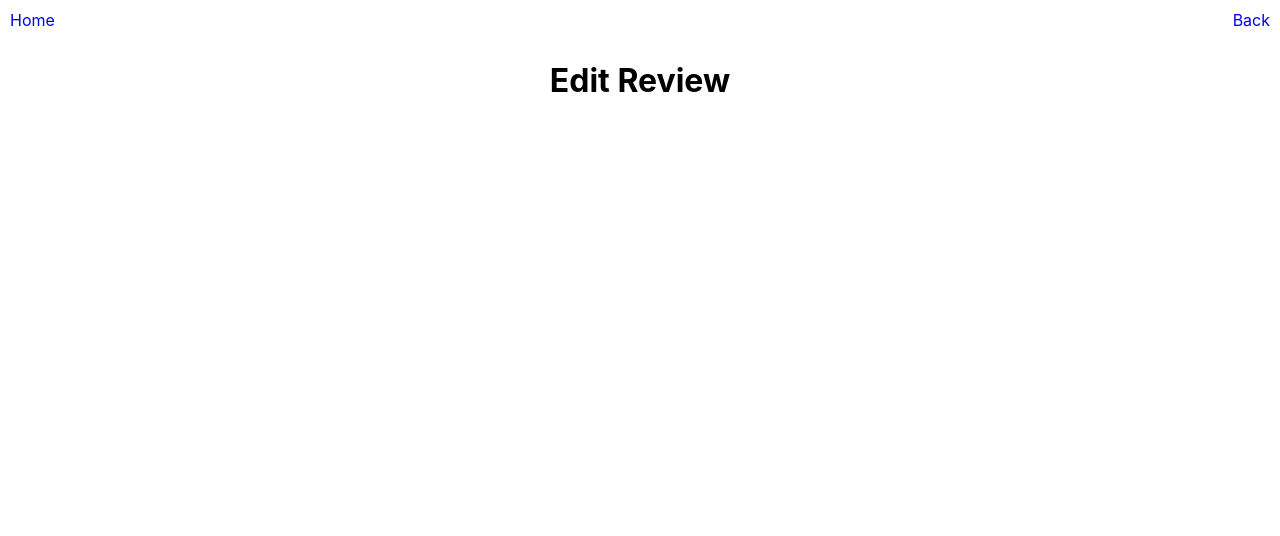
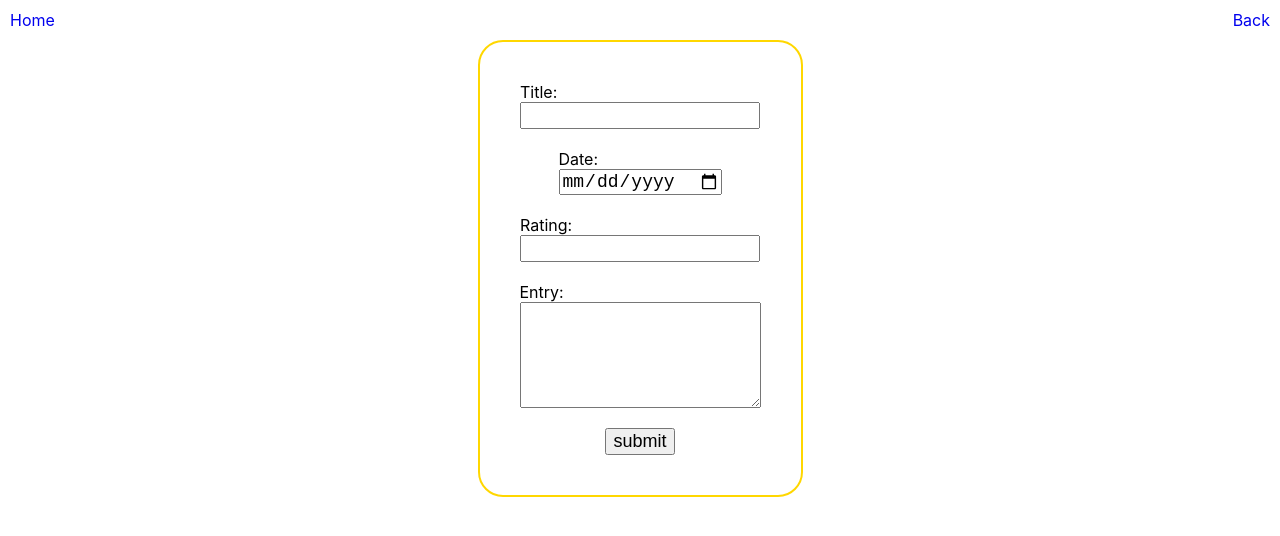
Before and after one commit to chizakura/tried-it-app, a React (Create React App) app in the folder client/: page /review/1/edit in a window 1280 px wide. Shown: the top 536 px of the page. Built offline with nearby package versions, Linux system fonts and the light colour scheme; no server answers.

Commit message:
fixed issue with date in EditReview

```diff
--- a/client/src/Components/EditReview.js
+++ b/client/src/Components/EditReview.js
@@ -1,16 +1,130 @@
 // this page shows a form to edit a review
 import React, {Component} from 'react';
-import {Link} from 'react-router-dom';
+import {Link, Redirect} from 'react-router-dom';
+import axios from 'axios';
 
 class EditReview extends Component {
+    constructor(props) {
+        super(props);
+
+        this.state = {
+            reviews: [],
+            title: "",
+            date: "",
+            rating: "",
+            entry: "",
+            redirect: false
+
+        }
+
+        this.handleSubmit = this.handleSubmit.bind(this);
+        this.changeTitle = this.changeTitle.bind(this);
+        this.changeDate = this.changeDate.bind(this);
+        this.changeRating = this.changeRating.bind(this);
+        this.changeEntry = this.changeEntry.bind(this);
+    }
+
+    async componentDidMount() {
+        const res = await axios.get(`http://localhost:4567/review/${this.props.match.params.id}`);
+        const reviews = res.data.review;
+        const entryDate = new Date(reviews.date)
+
+        this.setState({
+            reviews: reviews,
+            title: reviews.title,
+            date: entryDate.toISOString().split('T')[0],
+            rating: reviews.rating,
+            entry: reviews.entry
+        })
+    }
+
+    changeTitle(e) {
+        this.setState({
+            title: e.target.value,
+        })
+    }
+
+    changeDate(e) {
+        this.setState({
+            date: e.target.value,
+        })
+    }
+
+    changeRating(e) {
+        this.setState({
+            rating: e.target.value,
+        })
+    }
+
+    changeEntry(e) {
+        this.setState({
+            entry: e.target.value,
+        })
+    }
+
+    async handleSubmit(e) {
+        e.preventDefault();
+        await axios.put(`http://localhost:4567/review/${this.props.match.params.id}`, {
+            title: this.state.title,
+            date: this.state.date,
+            rating: this.state.rating,
+            entry: this.state.entry
+        })
+
+        this.setState({
+            redirect: true
+        })
+    }
+
     render() {
         return (
             <div>
+                {this.state.redirect ? <Redirect to={`/review/${this.props.match.params.id}`} /> : null}
                 <nav>
                     <Link to="/">Home</Link>
                     <Link to={`/review/${this.props.match.params.id}`}>Back</Link>
                 </nav>
-                <h1>Edit Review</h1>
+                <form className="form" onSubmit={this.handleSubmit}>
+                    <div className="title">
+                        <label>Title: </label>
+                        <input
+                            type="text"
+                            value={this.state.title}
+                            onChange={this.changeTitle}
+                        />
+                    </div>
+                    <div className="date">
+                        <label>Date: </label>
+                        <input
+                            type="date"
+                            value={this.state.date}
+                            onChange={this.changeDate}
+                        />
+                    </div>
+                    <div className="rating">
+                        <label>Rating: </label>
+                        <input
+                            type="integer"
+                            value={this.state.rating}
+                            onChange={this.changeRating}
+                        />
+                    </div>
+                    <div className="entry">
+                        <label>Entry: </label>
+                        <textarea name="entry"
+                        rows="5"
+                        cols="20"
+                         value={this.state.entry}
+                            onChange={this.changeEntry}
+                        />
+                    </div>
+                    <div>
+                        <input
+                            type="submit"
+                            value="submit"
+                        />
+                    </div>
+                </form>
             </div>
         )
     }
```
